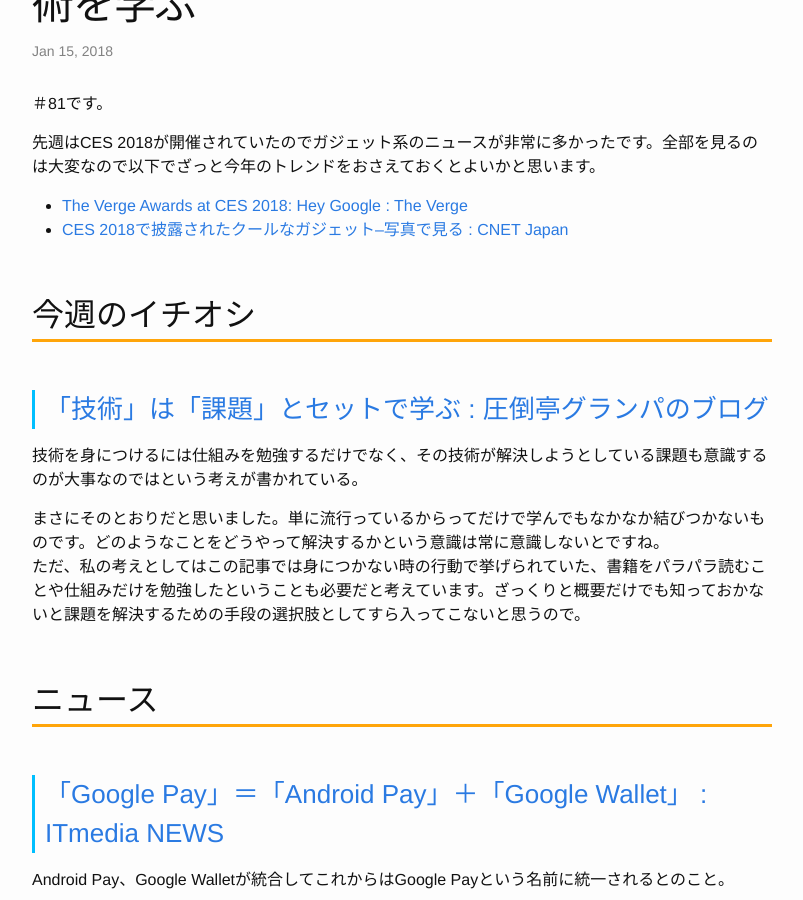
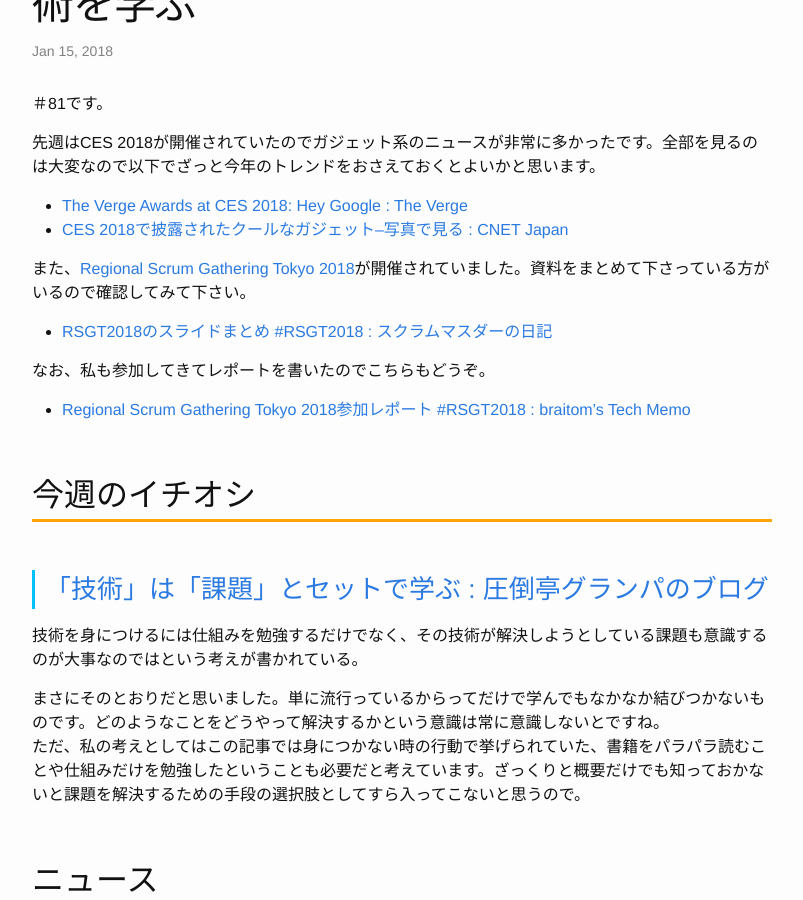
Before and after one commit to Gather-Tech/Gather-Tech.github.io, a Jekyll site: the page built from _posts/2018/2018-01-15-Gather81.md, in a window 1280 px wide and 900 px high, scrolled down 459 px. Shown: the whole window, without its empty margins (238-1041 px from the left). Built offline with Jekyll 4.4.1, drawn with Linux system fonts in a browser that asks for light colours.

Commit message:
Add about RSGT 2018

```diff
--- a/_posts/2018/2018-01-15-Gather81.md
+++ b/_posts/2018/2018-01-15-Gather81.md
@@ -12,6 +12,14 @@
 
 - [The Verge Awards at CES 2018: Hey Google : The Verge](https://www.theverge.com/2018/1/11/16879548/verge-ces-2018-awards-best-tv-laptop-gaming-car-device)
 - [CES 2018で披露されたクールなガジェット--写真で見る : CNET Japan](https://japan.cnet.com/article/35112899/)
+
+また、[Regional Scrum Gathering Tokyo 2018](https://2018.scrumgatheringtokyo.org/)が開催されていました。資料をまとめて下さっている方がいるので確認してみて下さい。
+
+- [RSGT2018のスライドまとめ #RSGT2018 : スクラムマスダーの日記](http://scrummasudar.hatenablog.com/entry/2018/01/11/235208)
+
+なお、私も参加してきてレポートを書いたのでこちらもどうぞ。
+
+- [Regional Scrum Gathering Tokyo 2018参加レポート #RSGT2018 : braitom's Tech Memo](http://braitom.hatenablog.com/entry/2018/01/14/014634)
 
 ## 今週のイチオシ
 
```
